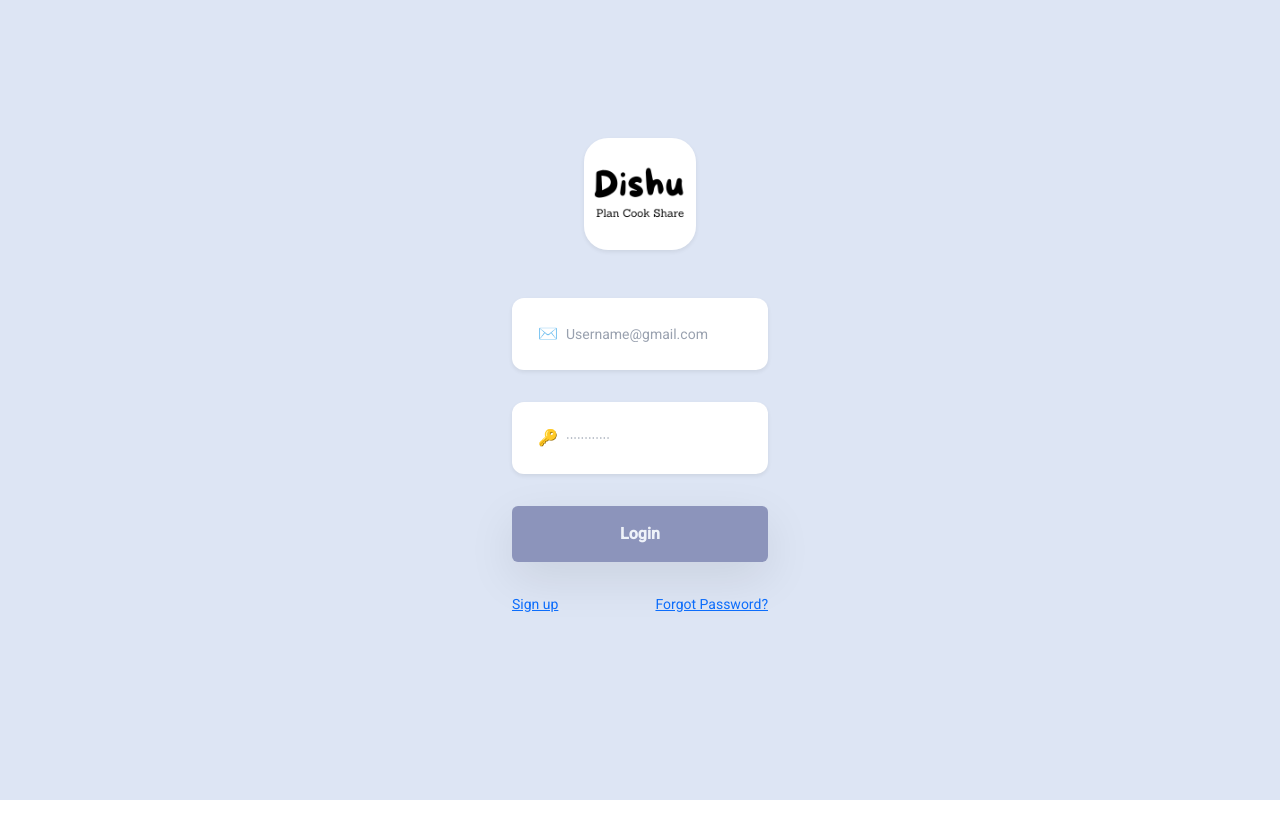
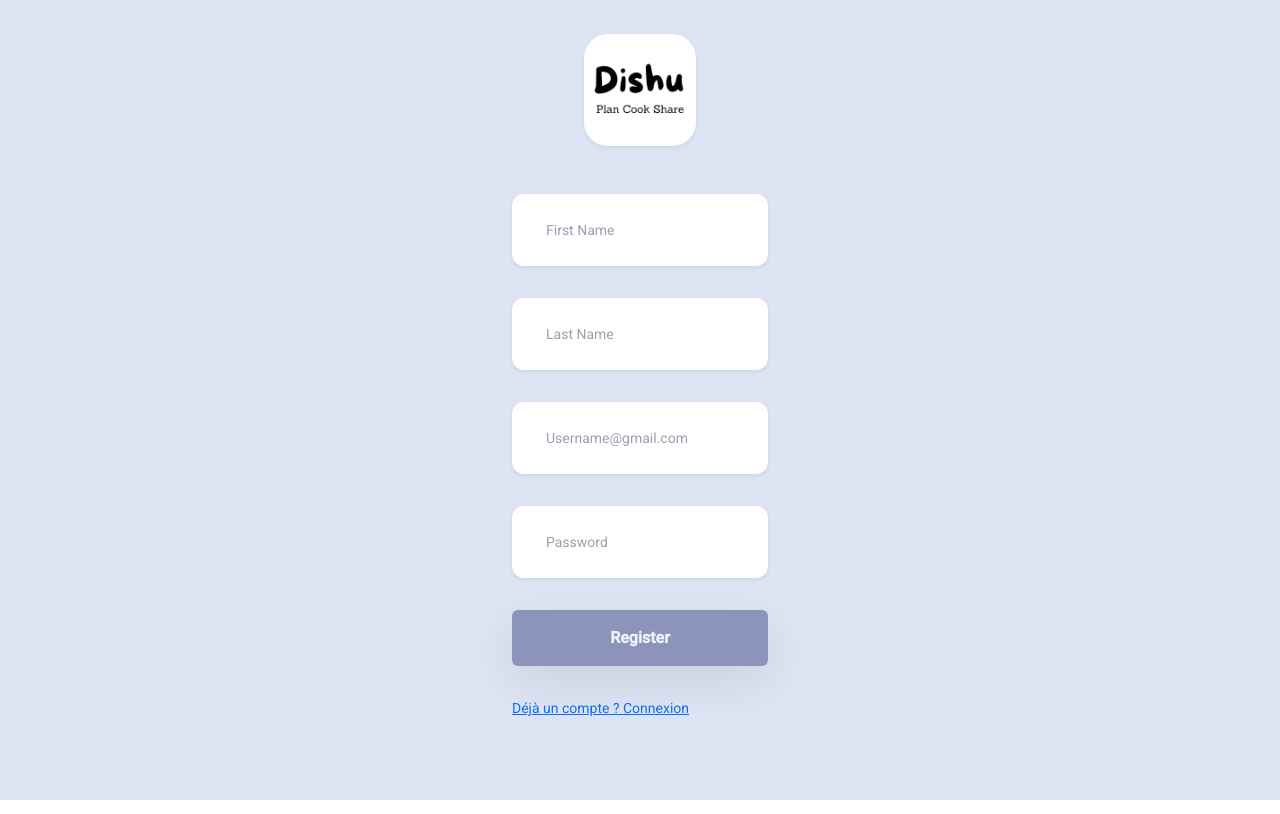
Before and after one commit to AmineQra/SuperAPP, an Angular app in the folder frontend/: page /register in a window 1280 px wide. Before the commit this address led to /. Built offline with nearby package versions, Linux system fonts and the light colour scheme.

Commit message:
register form and page

```diff
--- a/frontend/src/app/app.routes.ts
+++ b/frontend/src/app/app.routes.ts
@@ -5,6 +5,7 @@ import { HomeComponent } from './pages/home/home.component';
 import { SearchComponent } from './pages/search/search.component';
 import { PlanningComponent } from './pages/planning/planning.component';
 import { LoginComponent } from './pages/auth/login/login.component';
+import { RegisterComponent } from './pages/auth/register/register.component';
 
 export const routes: Routes = [
   {
@@ -13,6 +14,13 @@ export const routes: Routes = [
     data: { pageTitle: 'Login' },
     title: 'Login Page - Dishu',
   },
+  {
+    path: 'register',
+    component: RegisterComponent,
+    data: { pageTitle: 'Login' },
+    title: 'Register Page - Dishu',
+  },
+
   {
     path: 'home',
     component: HomeComponent,
--- a/frontend/src/app/core/services/auth/register.service.ts
+++ b/frontend/src/app/core/services/auth/register.service.ts
@@ -1,9 +1,35 @@
 import { Injectable } from '@angular/core';
+import { environment } from '../../../../environments/environment.development';
+import { HttpClient } from '@angular/common/http';
+import { tap } from 'rxjs';
 
 @Injectable({
-  providedIn: 'root'
+  providedIn: 'root',
 })
 export class RegisterService {
+  private apiServerUrl: string = environment.apiServerUrl;
 
-  constructor() { }
+  constructor(private http: HttpClient) {}
+
+  public register(
+    firstName: string,
+    lastName: string,
+    email: string,
+    password: string
+  ) {
+    return this.http
+      .post<any>(`${this.apiServerUrl}/api/auth/register`, {
+        firstName,
+        lastName,
+        email,
+        password,
+      })
+      .pipe(
+        tap((response) => {
+          if (response.token) {
+            localStorage.setItem('access_token', response.token);
+          }
+        })
+      );
+  }
 }
--- a/frontend/src/app/pages/auth/login/login.component.html
+++ b/frontend/src/app/pages/auth/login/login.component.html
@@ -90,14 +90,14 @@
     <!-- Footer Links -->
     <div class="flex justify-between text-gray-500 text-sm pb-16">
       <a
-        routerLink="/signup"
+        routerLink="/register"
         class="hover:underline hover:text-[hsl(233deg_36%_38%)] transition-colors"
-        >Sign up</a
+        >Inscription</a
       >
       <a
         routerLink="/forgot-password"
         class="hover:underline hover:text-[hsl(233deg_36%_38%)] transition-colors"
-        >Forgot Password?</a
+        >Mot de passe oublié ?</a
       >
     </div>
   </form>
--- a/frontend/src/app/pages/auth/login/login.component.ts
+++ b/frontend/src/app/pages/auth/login/login.component.ts
@@ -8,11 +8,11 @@ import {
 } from '@angular/forms';
 import { MatIconModule } from '@angular/material/icon';
 import { LoginService } from '../../../core/services/auth/login.service';
-import { Router } from '@angular/router';
+import { Router, RouterLink } from '@angular/router';
 
 @Component({
   selector: 'app-login',
-  imports: [CommonModule, MatIconModule, ReactiveFormsModule],
+  imports: [CommonModule, MatIconModule, ReactiveFormsModule, RouterLink],
   templateUrl: './login.component.html',
   styleUrl: './login.component.css',
 })
@@ -21,6 +21,7 @@ export class LoginComponent {
   emailFocused: boolean = false;
   passwordFocused: boolean = false;
   errorMessage: string | null = '';
+  registerLink: string = 'register';
 
   constructor(private loginService: LoginService, private router: Router) {}
 
--- a/frontend/src/app/pages/auth/register/register.component.html
+++ b/frontend/src/app/pages/auth/register/register.component.html
@@ -1 +1,116 @@
-<p>register works!</p>
+<div
+  class="h-screen bg-[hsl(218deg_50%_91%)] flex items-center justify-center select-none"
+>
+  <form
+    [formGroup]="registerForm"
+    (ngSubmit)="onRegister()"
+    class="p-8 rounded-3xl flex flex-col gap-8 max-w-xs w-full transition-all duration-300"
+  >
+    <!-- Logo -->
+    <div class="relative -mt-12 mx-auto">
+      <img
+        class="w-28 h-28 my-16 rounded-3xl shadow-sm transform transition hover:scale-110"
+        src="img/logo.png"
+      />
+    </div>
+
+    <!-- Username Input -->
+    <div
+      class="group bg-white shadow-sm p-3 rounded-xl space-y-2 -mt-12 transition-all duration-200 border-2 border-transparent focus-within:border-[hsl(233deg_36%_38%)] focus-within:ring-1 focus-within:ring-[hsl(233deg_36%_38%)]"
+    >
+      <div class="flex items-center gap-2 px-2 py-1.5 rounded-md">
+        <span class="text-gray-400 transition-colors duration-200"></span>
+        <input
+          type="text"
+          formControlName="firstName"
+          placeholder="First Name"
+          class="w-full outline-none placeholder:text-gray-400 placeholder:text-sm"
+        />
+      </div>
+    </div>
+
+    <div
+      class="group bg-white shadow-sm p-3 rounded-xl space-y-2 transition-all duration-200 border-2 border-transparent focus-within:border-[hsl(233deg_36%_38%)] focus-within:ring-1 focus-within:ring-[hsl(233deg_36%_38%)]"
+    >
+      <div class="flex items-center gap-2 px-2 py-1.5 rounded-md">
+        <span class="text-gray-400 transition-colors duration-200"></span>
+        <input
+          type="text"
+          formControlName="lastName"
+          placeholder="Last Name"
+          class="w-full outline-none placeholder:text-gray-400 placeholder:text-sm"
+        />
+      </div>
+    </div>
+
+    <!-- Email Input -->
+    <div
+      class="group bg-white shadow-sm p-3 rounded-xl space-y-2 transition-all duration-200 border-2 border-transparent focus-within:border-[hsl(233deg_36%_38%)] focus-within:ring-1 focus-within:ring-[hsl(233deg_36%_38%)]"
+    >
+      <div class="flex items-center gap-2 px-2 py-1.5 rounded-md">
+        <span class="text-gray-400 transition-colors duration-200"></span>
+        <input
+          type="email"
+          formControlName="email"
+          placeholder="Username@gmail.com"
+          class="w-full outline-none placeholder:text-gray-400 placeholder:text-sm"
+        />
+      </div>
+    </div>
+
+    <!-- Password Input -->
+    <div
+      class="group bg-white shadow-sm p-3 rounded-xl space-y-2 transition-all duration-200 border-2 border-transparent focus-within:border-[hsl(233deg_36%_38%)] focus-within:ring-1 focus-within:ring-[hsl(233deg_36%_38%)]"
+    >
+      <div class="flex items-center gap-2 px-2 py-1.5 rounded-md relative">
+        <span class="text-gray-400 transition-colors duration-200"></span>
+        <input
+          type="password"
+          formControlName="password"
+          placeholder="Password"
+          class="w-full outline-none placeholder:text-gray-400 placeholder:text-sm"
+        />
+      </div>
+    </div>
+
+    <!-- Register Button -->
+    <button
+      type="submit"
+      [disabled]="registerForm.invalid || isLoading"
+      class="bg-[hsl(233deg_36%_38%)] text-white py-3 rounded font-semibold shadow-lg transform transition-all duration-200 hover:scale-105 hover:shadow-xl active:scale-95 disabled:opacity-50 disabled:cursor-not-allowed relative"
+    >
+      <span class="flex items-center justify-center">
+        <span>{{ isLoading ? "Registering..." : "Register" }}</span>
+        <svg
+          *ngIf="isLoading"
+          class="w-5 h-5 ml-2 animate-spin"
+          fill="none"
+          viewBox="0 0 24 24"
+        >
+          <circle
+            class="opacity-25"
+            cx="12"
+            cy="12"
+            r="10"
+            stroke="currentColor"
+            stroke-width="4"
+          ></circle>
+          <path
+            class="opacity-75"
+            fill="currentColor"
+            d="M4 12a8 8 0 018-8V0C5.373 0 0 5.373 0 12h4zm2 5.291A7.962 7.962 0 014 12H0c0 3.042 1.135 5.824 3 7.938l3-2.647z"
+          ></path>
+        </svg>
+      </span>
+    </button>
+
+    <!-- Footer Links -->
+    <div class="flex justify-between text-gray-500 text-sm pb-16">
+      <a
+        routerLink=""
+        class="hover:underline hover:text-[hsl(233deg_36%_38%)] transition-colors"
+        >Déjà un compte ? Connexion</a
+      >
+    </div>
+  </form>
+</div>
--- a/frontend/src/app/pages/auth/register/register.component.ts
+++ b/frontend/src/app/pages/auth/register/register.component.ts
@@ -1,11 +1,72 @@
 import { Component } from '@angular/core';
+import {
+  FormControl,
+  FormGroup,
+  Validators,
+  ReactiveFormsModule,
+} from '@angular/forms';
+import { RegisterService } from '../../../core/services/auth/register.service';
+import { Router, RouterModule } from '@angular/router';
+import { CommonModule } from '@angular/common';
 
 @Component({
   selector: 'app-register',
-  imports: [],
+  imports: [CommonModule, ReactiveFormsModule, RouterModule],
   templateUrl: './register.component.html',
-  styleUrl: './register.component.css'
+  styleUrl: './register.component.css',
 })
 export class RegisterComponent {
+  isLoading: boolean = false;
+  errorMessage: string = '';
 
+  constructor(
+    private registerService: RegisterService,
+    private router: Router
+  ) {}
+
+  registerForm = new FormGroup({
+    firstName: new FormControl('', [
+      Validators.required,
+      Validators.minLength(2),
+    ]),
+    lastName: new FormControl('', [
+      Validators.required,
+      Validators.minLength(2),
+    ]),
+    email: new FormControl('', [Validators.required, Validators.email]),
+    password: new FormControl('', [
+      Validators.required,
+      Validators.minLength(8),
+    ]),
+  });
+
+  passwordMatchValidator(form: FormGroup) {
+    const password = form.get('password')?.value;
+    const confirmPassword = form.get('confirmPassword')?.value;
+    return password === confirmPassword ? null : { mismatch: true };
+  }
+
+  async onRegister() {
+    if (this.registerForm.valid) {
+      this.isLoading = true;
+      const { firstName, lastName, email, password } = this.registerForm.value;
+      await new Promise((resolve) => setTimeout(resolve, 1000));
+
+      this.registerService
+        .register(firstName!, lastName!, email!, password!)
+        .subscribe({
+          next: () => {
+            this.router.navigate(['/recipes']);
+          },
+          error: (err) => {
+            this.isLoading = false;
+            this.errorMessage =
+              err.error?.message || 'Login failed. Please try again.';
+          },
+          complete: () => {
+            this.isLoading = false;
+          },
+        });
+    }
+  }
 }
--- a/frontend/src/app/shared/components/footer/footer.component.ts
+++ b/frontend/src/app/shared/components/footer/footer.component.ts
@@ -1,7 +1,7 @@
 import { CommonModule } from '@angular/common';
 import { Component, OnInit } from '@angular/core';
 import { RouterModule } from '@angular/router';
-import { ActivatedRoute, Data, NavigationEnd, Router } from '@angular/router';
+import { ActivatedRoute, NavigationEnd, Router } from '@angular/router';
 import { filter, map, switchMap } from 'rxjs';
 
 @Component({
```
